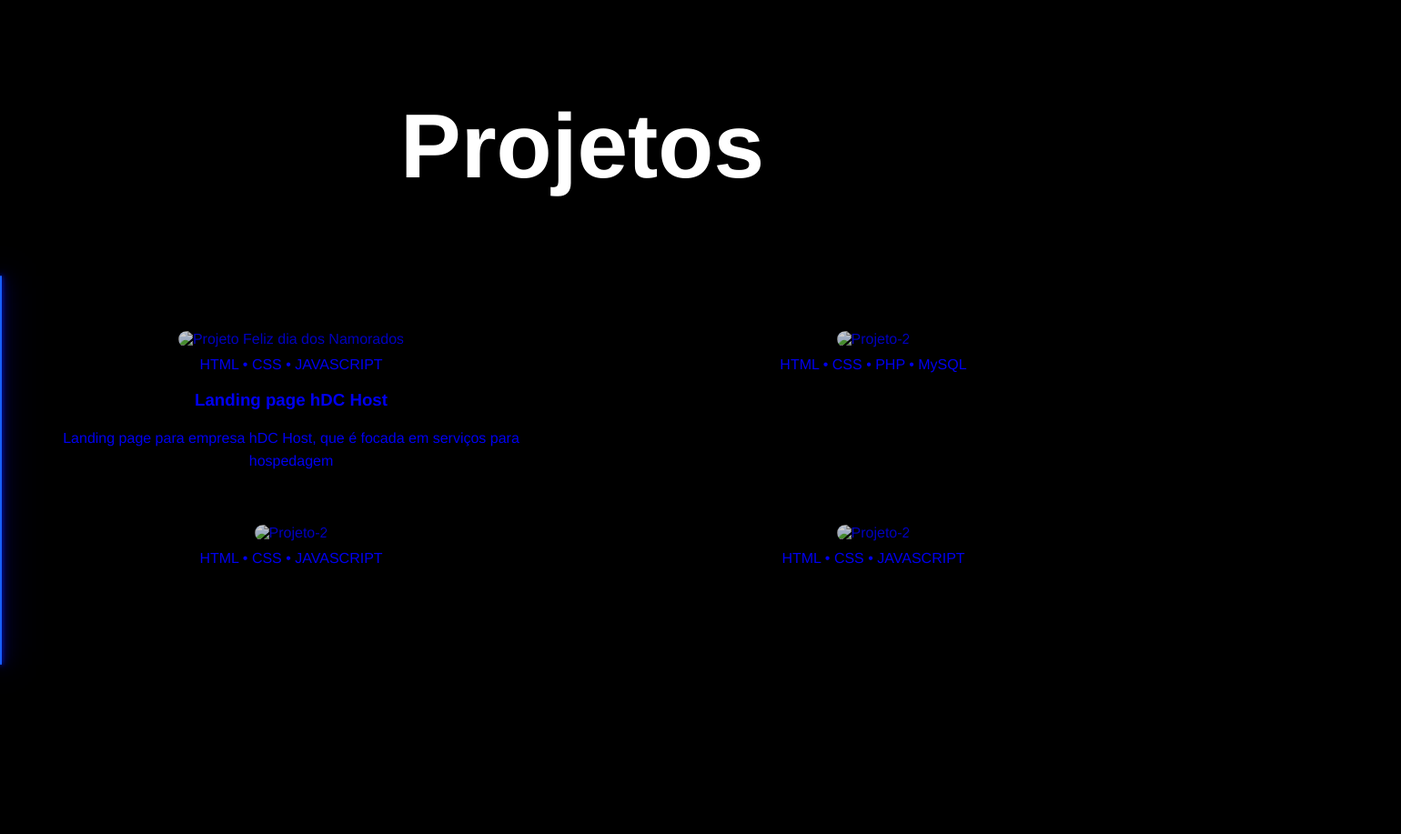
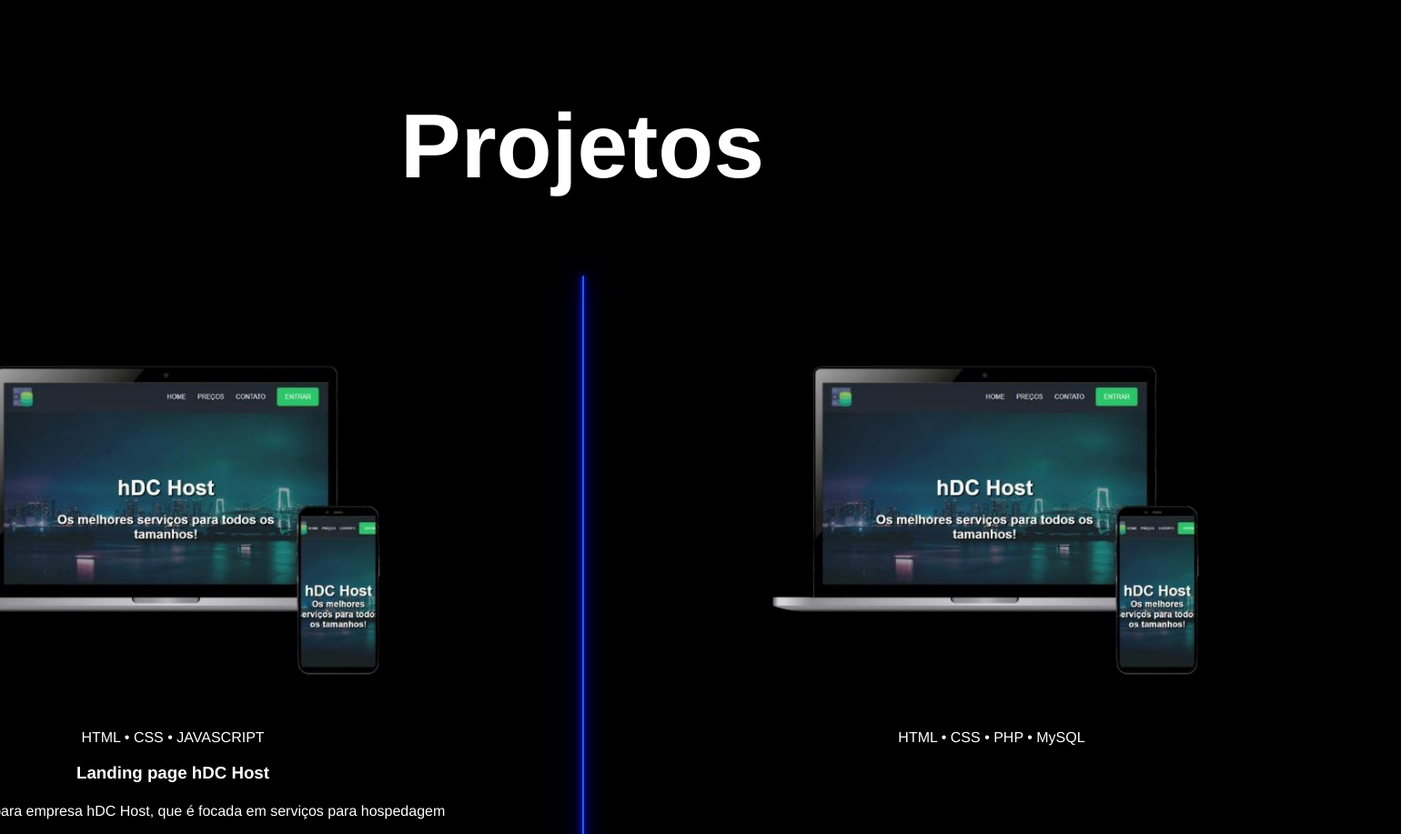
Before and after one commit to EmanuelleGrace/MyPortfolio, a plain HTML site: page index.html in a window 1280 px wide. Shown: the part 917-1834 px from the top of the page at 91% size, 1540 px wide, since content can reach past the window. Drawn offline with Linux system fonts and the light colour scheme.

Commit message:
Add files via upload

```diff
--- a/css/styles.css
+++ b/css/styles.css
@@ -28,6 +28,10 @@ body {
 .container {
     width: 100%;
     height: 100%;
+}
+
+a {
+    color: #fff;
 }
 
 video {
@@ -248,6 +252,7 @@ p {
     justify-content: center;
 }
 
+
 .img-projetos {
     display: grid;
     grid-template-columns: repeat(2, 1fr);
@@ -256,14 +261,15 @@ p {
     z-index: 1;
 }
 
+.img-projetos figure {
+    width: 100%;
+    margin: 0;
+}
+
 .img-projetos img {
-    width: 650px;
-    height: 300px;
+    width: 900px;
+    height: 450px;
     object-fit: cover;
-    /* ou 'contain', conforme desejar */
-    margin-bottom: 10px;
-    border-radius: 10px;
-    filter: brightness(0.8) contrast(1);
 }
 
 .line-division {
@@ -272,7 +278,7 @@ p {
     bottom: 0;
     top: 320px;
     width: 2px;
-    height: 50%;
+    left: 50%;
     border-radius: 1px;
     background-color: #1760ff;
     box-shadow:
@@ -326,7 +332,9 @@ p {
     justify-content: center;
     align-items: center;
     text-align: center;
+    transition: 0.3s;
 }
+
 
 .icones-skills {
     display: grid;
```
Also changed, not shown: img/hDC-Host.png (added), img/image0.jpeg (added), img/image2.jpeg (added).
